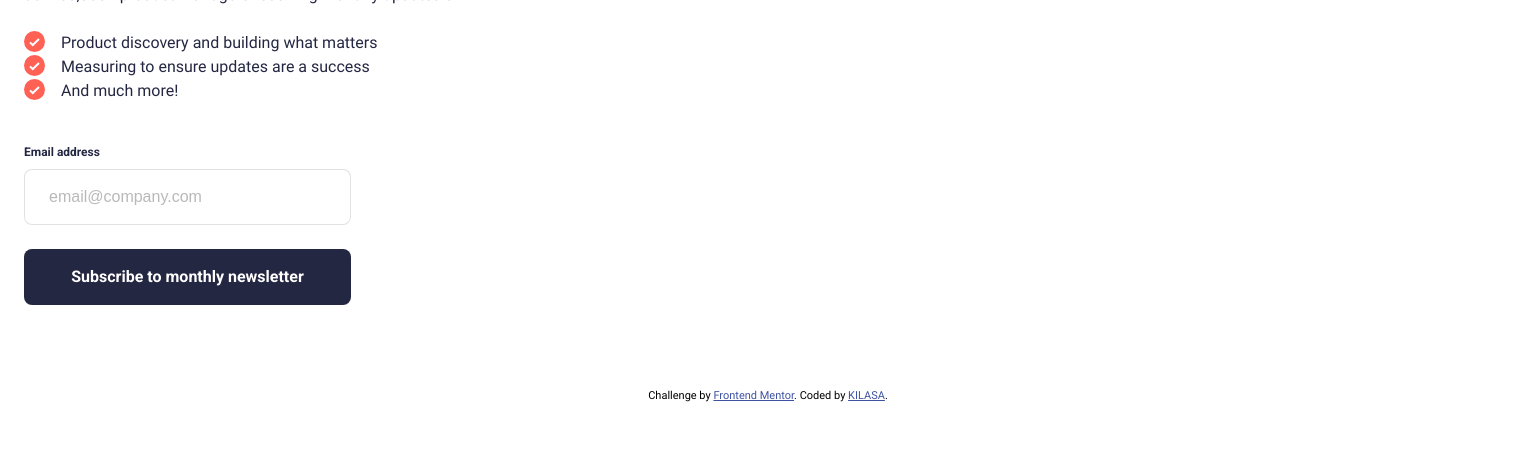
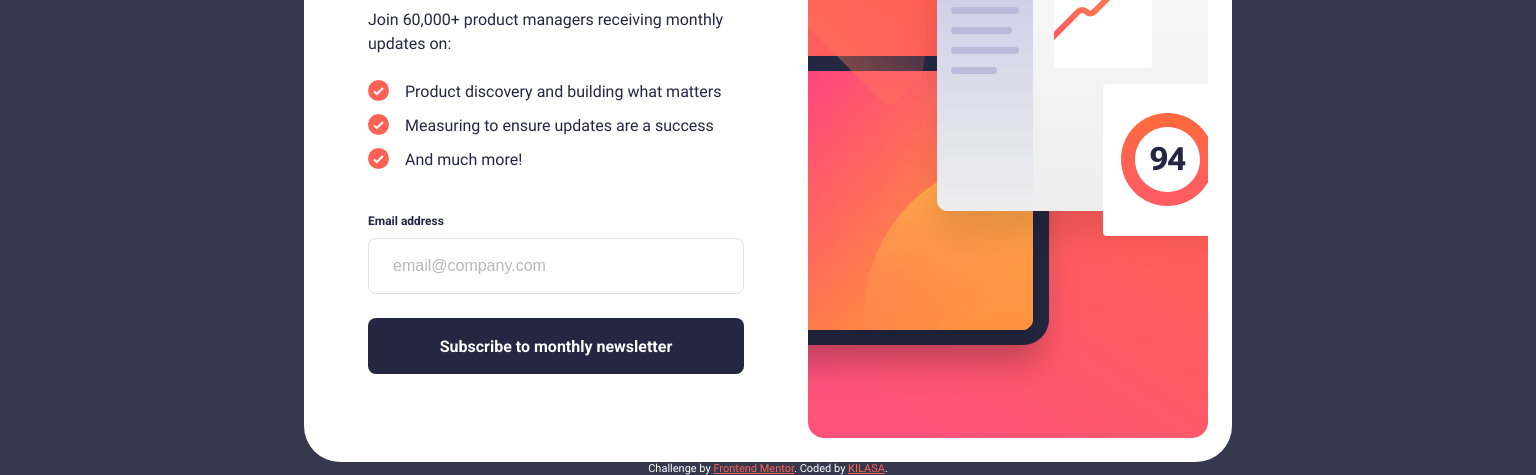
Before and after one commit to gkilasonia/newsletter-sign-up-with-success-message, a plain HTML site: page index.html in a window 1536 px wide. Shown: the part 398-873 px from the top of the page. Before the commit the page ends 800 px from the top, so only its background shows below. Drawn offline with Linux system fonts and the light colour scheme.

Commit message:
desktop version and active state is done

```diff
--- a/index.html
+++ b/index.html
@@ -70,7 +70,7 @@
         </div>
         <!-- Sign-up form section -->
         <div class="sign-up-form-section">
-          <form class="sign-up-form" action="">
+          <form class="sign-up-form">
             <label class="form-label" for="email">Email address</label>
             <input
               class="form-input"
@@ -78,7 +78,7 @@
               type="email"
               placeholder="email@company.com"
             />
-            <button class="form-button" id="form-button">
+            <button class="form-button" id="form-button" type="submit">
               Subscribe to monthly newsletter
             </button>
           </form>
@@ -97,7 +97,9 @@
           <span class="bold-text">ash@loremcompany.com.</span> Please open it
           and click the button inside to confirm your subscription.
         </p>
-        <button class="dismiss-button">Dismiss message</button>
+        <button class="dismiss-button" id="dismiss-button" type="submit">
+          Dismiss message
+        </button>
       </div>
     </main>
     <!-- Footer section -->
--- a/index.js
+++ b/index.js
@@ -4,9 +4,20 @@ const successMessageSection = document.getElementById(
   "success-message-section"
 );
 const formButton = document.getElementById("form-button");
+const dismissButton = document.getElementById("dismiss-button");
 
-formButton.addEventListener("click", function () {
+formButton.addEventListener("click", function (event) {
+  event.preventDefault();
+  console.log("Form submission prevented!");
   picture.style.display = "none";
   textSectionContainer.style.display = "none";
-  successMessageSection.style.display = "block";
+  successMessageSection.style.display = "flex";
 });
+
+dismissButton.addEventListener("click", function (event) {
+  event.preventDefault();
+  console.log("Form submission prevented!");
+  picture.style.display = "block";
+  textSectionContainer.style.display = "flex";
+  successMessageSection.style.display = "none";
+});
--- a/style.css
+++ b/style.css
@@ -18,8 +18,9 @@
   --Tomato: hsl(4, 100%, 67%);
   --Dark-Slate-Grey: hsl(234, 29%, 20%);
   --Charcoal-Grey: hsl(235, 18%, 26%);
-  --Grey: hsl(231, 7%, 60%);
   --White: hsl(0, 0%, 100%);
+  --Border: hsla(243, 28%, 13%, 0.25);
+  --Link: hsl(228, 45%, 44%);
 }
 
 body {
@@ -47,7 +48,8 @@ body {
 /* Text Section */
 
 .text-section-container {
-  display: block; /* switch to none*/
+  display: flex; /* switch to none*/
+  flex-direction: column;
   margin: 40px 24px 0 24px;
 }
 
@@ -88,7 +90,7 @@ body {
 /* Sign-up form section */
 
 .sign-up-form-section {
-  margin-bottom: 40px;
+  margin: 0 auto 40px auto;
 }
 
 .sign-up-form {
@@ -107,13 +109,12 @@ body {
 .form-input {
   width: 327px;
   height: 56px;
-  border: 1px solid rgba(25, 24, 43, 0.25);
+  border: 1px solid var(--Border);
   border-radius: 8px;
   margin-bottom: 24px;
   padding-left: 24px;
   font-size: 16px;
-  line-height: 1.5;
-  color: #242742;
+  color: var(--Border);
   opacity: 0.5;
 }
 
@@ -131,9 +132,10 @@ body {
 /* Success message section */
 
 .success-message-section {
-  display: none; /* switch to block*/
+  display: none; /* switch to flex*/
+  flex-direction: column;
   width: 87.2vw;
-  height: 76.72vh;
+  height: 812px;
   margin: 0 24px;
   padding-top: 149px;
 }
@@ -162,6 +164,7 @@ body {
 }
 
 .dismiss-button {
+  margin: 0 auto 0 auto;
   width: 327px;
   height: 56px;
   background: var(--Dark-Slate-Grey);
@@ -180,5 +183,91 @@ body {
 }
 
 .attribution a {
-  color: hsl(228, 45%, 44%);
+  color: var(--Link);
 }
+
+@media only screen and (min-width: 1440px) {
+  body {
+    display: flex;
+    align-items: center;
+    background-color: var(--Charcoal-Grey);
+    padding-top: 219px;
+  }
+
+  main {
+    display: flex;
+    flex-direction: row-reverse;
+    width: 928px;
+    height: 641px;
+    background-color: var(--White);
+    border-radius: 36px;
+    padding: 24px 24px 24px 64px;
+  }
+
+  /* Background image section */
+
+  .background-image-container {
+    display: block; /* switch to none*/
+    width: 100vw;
+    height: unset;
+  }
+
+  /* Text Section */
+
+  .text-section-container {
+    display: flex; /* switch to none*/
+    flex-direction: column;
+    margin: 73px 64px 0 0;
+  }
+
+  .header-text {
+    font-family: "Roboto-Bold";
+    font-size: 56px;
+    margin-bottom: 24px;
+  }
+
+  /* List items section */
+
+  .list-items-container {
+    display: flex;
+    flex-direction: column;
+    gap: 10px;
+    margin-bottom: 40px;
+  }
+
+  /* Sign-up form section */
+
+  .sign-up-form-section {
+    width: 376px;
+  }
+
+  .form-input {
+    width: 100%;
+  }
+
+  .form-input:hover {
+    cursor: pointer;
+    border: 1px solid var(--Dark-Slate-Grey);
+    color: var(--Dark-Slate-Grey);
+    opacity: unset;
+  }
+
+  .form-button {
+    width: 100%;
+  }
+
+  .form-button:hover {
+    cursor: pointer;
+    background-color: var(--Tomato);
+  }
+
+  /* Footer section */
+
+  .attribution {
+    color: var(--White);
+  }
+
+  .attribution a {
+    color: var(--Tomato);
+  }
+}
```
